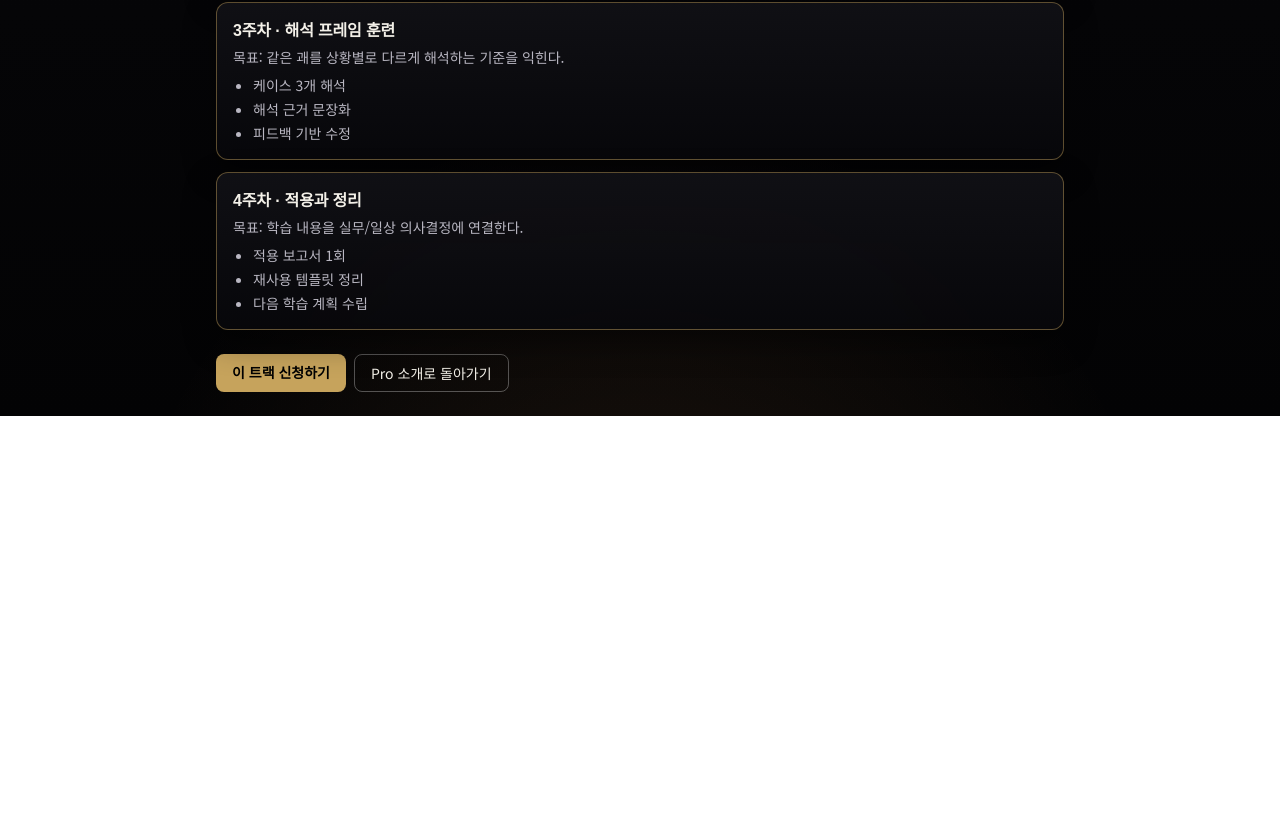
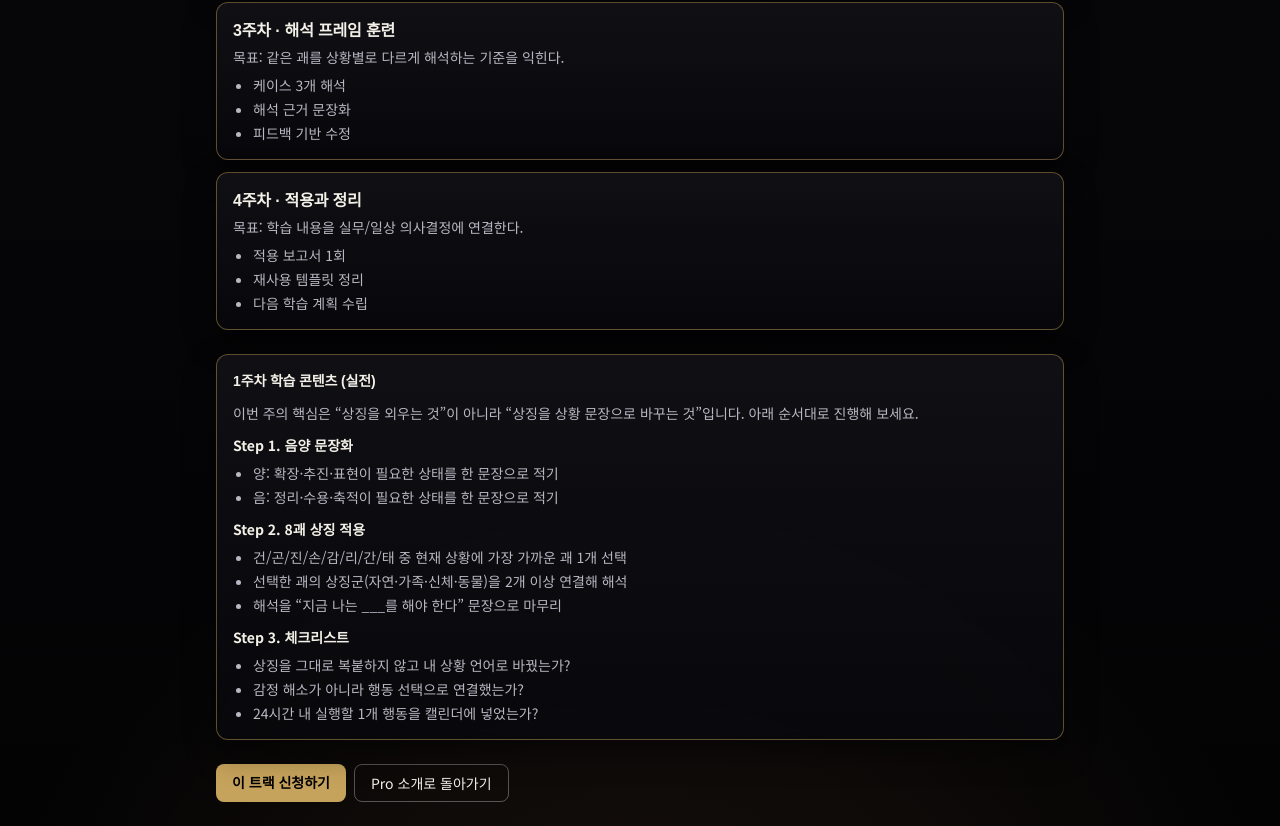
Before and after one commit to kinddragon1224/iching-learning-web, a Next.js app: page /programs/basic-track in a window 1280 px wide. Shown: the part 732-1558 px from the top of the page. Before the commit the page ends 1148 px from the top, so only its background shows below. Built offline with nearby package versions, Linux system fonts and the light colour scheme.

Commit message:
Add week-1 practical learning content and checklist to basic track

```diff
--- a/app/programs/basic-track/page.tsx
+++ b/app/programs/basic-track/page.tsx
@@ -60,6 +60,40 @@ export default function BasicTrackPage() {
         ))}
       </section>
 
+      <section className="paper-panel rounded-xl p-4 space-y-3 text-sm">
+        <h2 className="font-semibold">1주차 학습 콘텐츠 (실전)</h2>
+        <p className="text-[var(--text-muted)]">
+          이번 주의 핵심은 “상징을 외우는 것”이 아니라 “상징을 상황 문장으로 바꾸는 것”입니다.
+          아래 순서대로 진행해 보세요.
+        </p>
+
+        <div className="space-y-2">
+          <p><b>Step 1. 음양 문장화</b></p>
+          <ul className="list-disc pl-5 text-[var(--text-muted)] space-y-1">
+            <li>양: 확장·추진·표현이 필요한 상태를 한 문장으로 적기</li>
+            <li>음: 정리·수용·축적이 필요한 상태를 한 문장으로 적기</li>
+          </ul>
+        </div>
+
+        <div className="space-y-2">
+          <p><b>Step 2. 8괘 상징 적용</b></p>
+          <ul className="list-disc pl-5 text-[var(--text-muted)] space-y-1">
+            <li>건/곤/진/손/감/리/간/태 중 현재 상황에 가장 가까운 괘 1개 선택</li>
+            <li>선택한 괘의 상징군(자연·가족·신체·동물)을 2개 이상 연결해 해석</li>
+            <li>해석을 “지금 나는 ___를 해야 한다” 문장으로 마무리</li>
+          </ul>
+        </div>
+
+        <div className="space-y-2">
+          <p><b>Step 3. 체크리스트</b></p>
+          <ul className="list-disc pl-5 text-[var(--text-muted)] space-y-1">
+            <li>상징을 그대로 복붙하지 않고 내 상황 언어로 바꿨는가?</li>
+            <li>감정 해소가 아니라 행동 선택으로 연결했는가?</li>
+            <li>24시간 내 실행할 1개 행동을 캘린더에 넣었는가?</li>
+          </ul>
+        </div>
+      </section>
+
       <div className="flex flex-wrap gap-2 text-sm">
         <Link href="/checkout" className="rounded-lg bg-[var(--gold-line)] px-4 py-2 font-semibold text-black">
           이 트랙 신청하기
```
